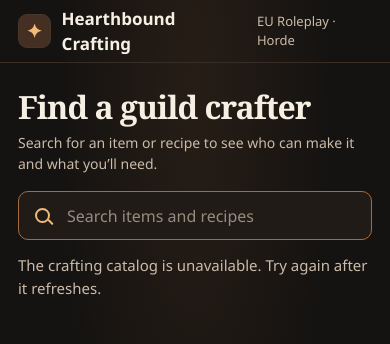
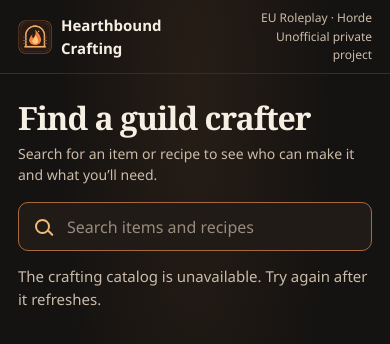
Before and after one commit to tinneua/hearthbound-crafting-site, a plain HTML site: page site/index.html in a window 390 px wide. Drawn offline with Linux system fonts and the light colour scheme; no server answers; a script that the page names is missing.

Commit message:
Update Guild Ledger branding and refresh details

```diff
--- a/site/app.js
+++ b/site/app.js
@@ -214,10 +214,8 @@ async function loadCatalog() {
 
     const refreshed = document.querySelector('#refreshed');
     refreshed.dateTime = snapshot.refreshed_at;
-    refreshed.textContent = new Intl.DateTimeFormat('en-GB', {dateStyle: 'medium'})
+    refreshed.textContent = new Intl.DateTimeFormat('en-GB', {dateStyle: 'medium', timeZone: 'UTC'})
       .format(new Date(snapshot.refreshed_at));
-    document.querySelector('#coverage').textContent =
-      `Profession data for ${snapshot.coverage.profiles_available} of ${snapshot.coverage.roster} guild characters`;
     document.querySelector('footer').hidden = false;
     query.disabled = false;
     showLocation();
--- a/site/index.html
+++ b/site/index.html
@@ -5,6 +5,7 @@
   <meta name="viewport" content="width=device-width, initial-scale=1">
   <meta name="description" content="Find Hearthbound guild crafters and materials for WoW Forever recipes.">
   <title>Hearthbound Crafting</title>
+  <link rel="icon" type="image/png" href="hearthbound-mark.png">
   <link rel="stylesheet" href="styles.css">
   <script>window.whTooltips = {colorLinks: false, iconizeLinks: true, renameLinks: false, iconSize: 'tiny'};</script>
   <script src="https://wow.zamimg.com/js/tooltips.js" async></script>
@@ -13,8 +14,14 @@
 <body class="ledger">
   <header>
     <div class="top">
-      <div class="brand"><span class="mark" aria-hidden="true">✦</span> Hearthbound Crafting</div>
-      <div class="meta">EU Roleplay · Horde</div>
+      <div class="brand">
+        <img class="mark" src="hearthbound-mark.png" width="38" height="38" alt="">
+        <span>Hearthbound Crafting</span>
+      </div>
+      <div class="header-meta meta">
+        <span>EU Roleplay · Horde</span>
+        <span>Unofficial private project</span>
+      </div>
     </div>
   </header>
   <main>
@@ -61,8 +68,7 @@
     </div>
   </main>
   <footer class="meta" hidden>
-    <span>Catalog refreshed <time id="refreshed"></time></span>
-    <span id="coverage"></span>
+    <span>Catalog updates daily · Data as of <time id="refreshed"></time></span>
   </footer>
 </body>
 </html>
--- a/site/styles.css
+++ b/site/styles.css
@@ -13,10 +13,9 @@ header { border-bottom:1px solid var(--soft); }
 .top, main, footer { width:min(1112px, calc(100% - 96px)); margin-inline:auto; }
 .top { min-height:72px; display:flex; align-items:center; justify-content:space-between; gap:16px; }
 .brand { display:flex; align-items:center; gap:11px; font-weight:650; font-size:17px; }
-.mark {
-  width:34px; height:34px; display:grid; place-items:center; border-radius:9px;
-  color:var(--accent); background:var(--mark); border:1px solid var(--stroke); font-size:19px;
-}
+.mark { flex: none; display: block; width: 38px; height: 38px; }
+.header-meta { display: flex; flex-wrap: wrap; align-items: center; justify-content: flex-end; gap: 5px 16px; }
+.header-meta span + span { border-inline-start: 1px solid var(--stroke); padding-inline-start: 16px; }
 .meta { color:var(--muted); font-size:13px; }
 .intro { margin:45px 0 26px; }
 .intro h1 {
@@ -75,7 +74,11 @@ footer {
 }
 @media (max-width:750px) {
   .top, main, footer { width:calc(100% - 36px); }
-  .top { min-height:62px; }
+  .top { min-height: 64px; padding-block: 9px; gap: 10px; }
+  .brand { gap: 9px; font-size: 15px; }
+  .mark { width: 34px; height: 34px; }
+  .header-meta { display: grid; justify-items: end; gap: 1px; text-align: end; font-size: 12px; }
+  .header-meta span + span { border: 0; padding: 0; }
   .intro { margin:26px 0 17px; }
   .intro p { font-size:14px; }
   .search { margin-bottom:14px; min-height:49px; font-size:16px; }
@@ -140,5 +143,5 @@ button:focus-visible, a:focus-visible { outline: 2px solid var(--accent); outlin
 }
 @media (max-width: 370px) {
   .brand { font-size: 15px; }
-  .top .meta { text-align: right; }
+  .mark { width: 34px; height: 34px; }
 }
```
Also changed, not shown: site/hearthbound-mark.png (added), 1 other file.
